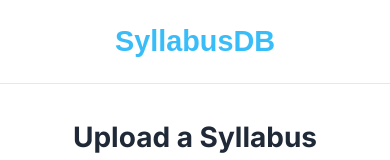
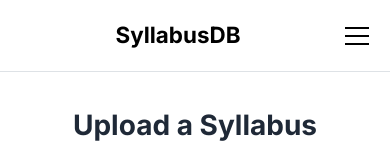
Before and after one commit to Nawang17/SyllabusDB, a React (Vite) app: page /uploadSyllabus in a window 390 px wide. Shown: the top 160 px of the page. Built offline with nearby package versions, Linux system fonts and the light colour scheme; no server answers; the database is empty.

Commit message:
refactor Header component for improved layout and responsiveness; remove old CSS styles and add new styles using Mantine update max-width for various pages to enhance layout consistency

```diff
--- a/src/components/Header.jsx
+++ b/src/components/Header.jsx
@@ -1,15 +1,99 @@
+import {
+  Box,
+  Button,
+  Burger,
+  Drawer,
+  Group,
+  ScrollArea,
+  Divider,
+} from "@mantine/core";
+import { useDisclosure } from "@mantine/hooks";
+import classes from "./styles/Header.module.css";
 import { useNavigate } from "react-router";
-import "./styles/Header.css";
 
 export default function Header() {
+  const [drawerOpened, { toggle: toggleDrawer, close: closeDrawer }] =
+    useDisclosure(false);
   const navigate = useNavigate();
   return (
-    <header className="header">
-      <div className="header-side"></div>
-      <div onClick={() => navigate("/")} className="header-title">
-        SyllabusDB
-      </div>
-      <div className="header-side" />
-    </header>
+    <Box>
+      <header className={classes.header}>
+        <div className={classes["header-inner"]}>
+          {/* Left spacer */}
+          <div className={classes.leftSide} />
+
+          {/* Center logo */}
+          <div className={classes.logo} onClick={() => navigate("/")}>
+            SyllabusDB
+          </div>
+
+          {/* Right buttons */}
+          <Group className={classes.rightSide} visibleFrom="sm">
+            <Button
+              variant="default"
+              onClick={() => navigate("/uploadsyllabus")}
+            >
+              Upload Syllabus
+            </Button>
+            {/* <Button onClick={() => (window.location.href = "/login")}>
+              Log in
+            </Button> */}
+          </Group>
+
+          {/* Burger for mobile */}
+          <Burger
+            opened={drawerOpened}
+            onClick={toggleDrawer}
+            hiddenFrom="sm"
+          />
+        </div>
+      </header>
+
+      {/* Drawer for mobile */}
+      <Drawer
+        opened={drawerOpened}
+        onClose={closeDrawer}
+        size="100%"
+        padding="md"
+        title="SyllabusDB"
+        hiddenFrom="sm"
+        zIndex={1000000}
+      >
+        <ScrollArea h="calc(100vh - 80px)" mx="-md">
+          <Divider my="sm" />
+
+          <p
+            onClick={() => {
+              navigate("/");
+              closeDrawer();
+            }}
+            className={classes.link}
+          >
+            Home
+          </p>
+          <p
+            onClick={() => {
+              navigate("/uploadsyllabus");
+              closeDrawer();
+            }}
+            className={classes.link}
+          >
+            Upload Syllabus
+          </p>
+          <p
+            onClick={() => {
+              navigate("/aboutpage");
+              closeDrawer();
+            }}
+            className={classes.link}
+          >
+            About
+          </p>
+          {/* <a href="/login" className={classes.link}>
+            Log in
+          </a> */}
+        </ScrollArea>
+      </Drawer>
+    </Box>
   );
 }
--- a/src/components/styles/Header.css
+++ /dev/null
@@ -1,22 +0,0 @@
-.header {
-  display: flex;
-  justify-content: space-between;
-  align-items: center;
-  padding: 1.2rem 2rem;
-  background-color: #ffffff;
-  border-bottom: 1px solid #e2e8f0;
-}
-
-.header-title {
-  flex: 1;
-  text-align: center;
-  font-family: "Arial", sans-serif;
-  font-size: 1.8rem;
-  font-weight: bold;
-  color: #38bdf8;
-  cursor: pointer;
-}
-
-.header-side {
-  width: 100px;
-}
--- /dev/null
+++ b/src/components/styles/Header.module.css
@@ -0,0 +1,64 @@
+.header {
+  width: 100%;
+  height: 72px;
+  display: flex;
+  align-items: center;
+  justify-content: center;
+  border-bottom: 1px solid
+    light-dark(var(--mantine-color-gray-3), var(--mantine-color-dark-4));
+  padding: 0 var(--mantine-spacing-md);
+  background-color: white;
+}
+
+.header-inner {
+  max-width: 1100px;
+  width: 100%;
+  display: flex;
+  align-items: center;
+  justify-content: space-between;
+  position: relative;
+}
+
+.logo {
+  font-size: 1.4rem;
+  font-weight: 700;
+  text-align: center;
+  cursor: pointer;
+  flex-grow: 1;
+}
+
+.leftSide {
+  width: 120px;
+}
+
+.rightSide {
+  display: flex;
+  gap: 0.5rem;
+}
+
+.link {
+  display: block;
+  padding: 12px 16px;
+  text-decoration: none;
+  color: #1f2937;
+  font-size: 1rem;
+  font-weight: 500;
+  cursor: pointer;
+}
+
+.link:hover {
+  background-color: #f1f5f9;
+  border-radius: 8px;
+}
+
+@media (max-width: 768px) {
+  .leftSide,
+  .rightSide {
+    display: none;
+  }
+
+  .logo {
+    flex-grow: 1;
+    text-align: center;
+  }
+}
--- a/src/pages/About/AboutPage.css
+++ b/src/pages/About/AboutPage.css
@@ -1,5 +1,5 @@
 .about-page {
-  max-width: 800px;
+  max-width: 1200px;
   margin: 4rem auto;
   padding: 0 1.5rem;
   font-size: 1rem;
--- a/src/pages/Admin/AdminApprovalPage.css
+++ b/src/pages/Admin/AdminApprovalPage.css
@@ -1,5 +1,5 @@
 .admin-approval-page {
-  max-width: 700px;
+  max-width: 1200px;
   margin: 2rem auto;
   padding: 2rem;
   font-family: Arial, sans-serif;
--- a/src/pages/CollegePage/CollegePage.css
+++ b/src/pages/CollegePage/CollegePage.css
@@ -3,7 +3,7 @@
   font-family: Arial, sans-serif;
   background-color: #ffffff;
   min-height: 100vh;
-  max-width: 800px;
+  max-width: 1200px;
   margin: 0 auto;
 }
 
--- a/src/pages/GuidelinesPage/GuideLinesPage.css
+++ b/src/pages/GuidelinesPage/GuideLinesPage.css
@@ -1,5 +1,5 @@
 .guidelines-page {
-  max-width: 800px;
+  max-width: 1200px;
   margin: 2rem auto;
   padding: 0 1.5rem;
   font-family: Arial, sans-serif;
--- a/src/pages/Subjects/SubjectPage.css
+++ b/src/pages/Subjects/SubjectPage.css
@@ -3,7 +3,7 @@
   font-family: Arial, sans-serif;
   background-color: #ffffff;
   min-height: 100vh;
-  max-width: 800px;
+  max-width: 1200px;
   margin: 0 auto;
 }
 
--- a/src/pages/TakeDown/TakeDownPage.css
+++ b/src/pages/TakeDown/TakeDownPage.css
@@ -1,5 +1,5 @@
 .takedown-page {
-  max-width: 800px;
+  max-width: 1200px;
   margin: 2rem auto;
   padding: 1.5rem;
   font-family: Arial, sans-serif;
--- a/src/pages/TermsOfService/TermsOfService.css
+++ b/src/pages/TermsOfService/TermsOfService.css
@@ -1,5 +1,5 @@
 .terms-container {
-  max-width: 800px;
+  max-width: 1200px;
   margin: 40px auto;
   padding: 20px;
   line-height: 1.6;
--- a/src/pages/UploadSyllabusPage.jsx/UploadSyllabusPage.css
+++ b/src/pages/UploadSyllabusPage.jsx/UploadSyllabusPage.css
@@ -1,5 +1,5 @@
 .upload-page {
-  max-width: 600px;
+  max-width: 800px;
   margin: 0rem auto;
   padding: 2rem;
   background-color: #ffffff;
```
